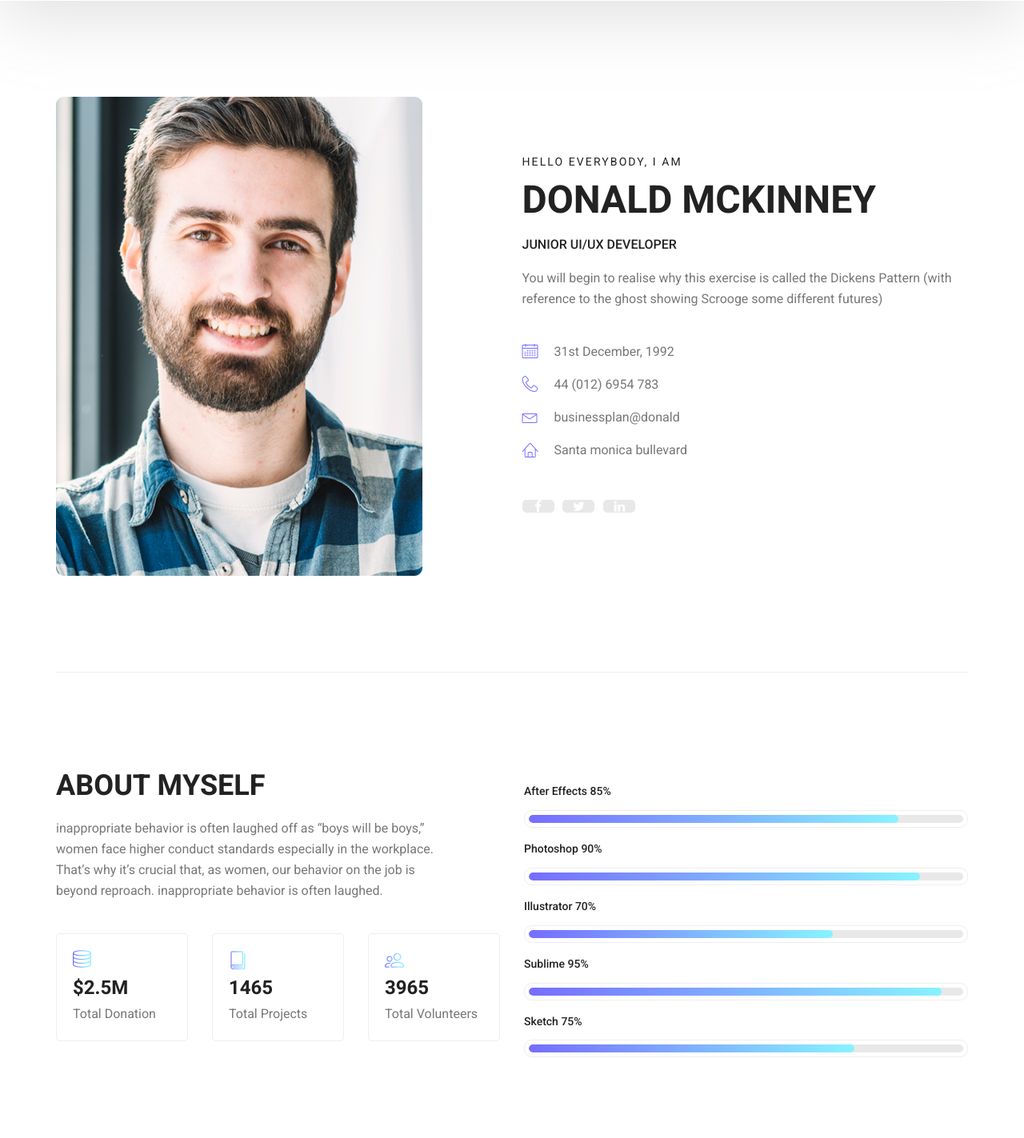
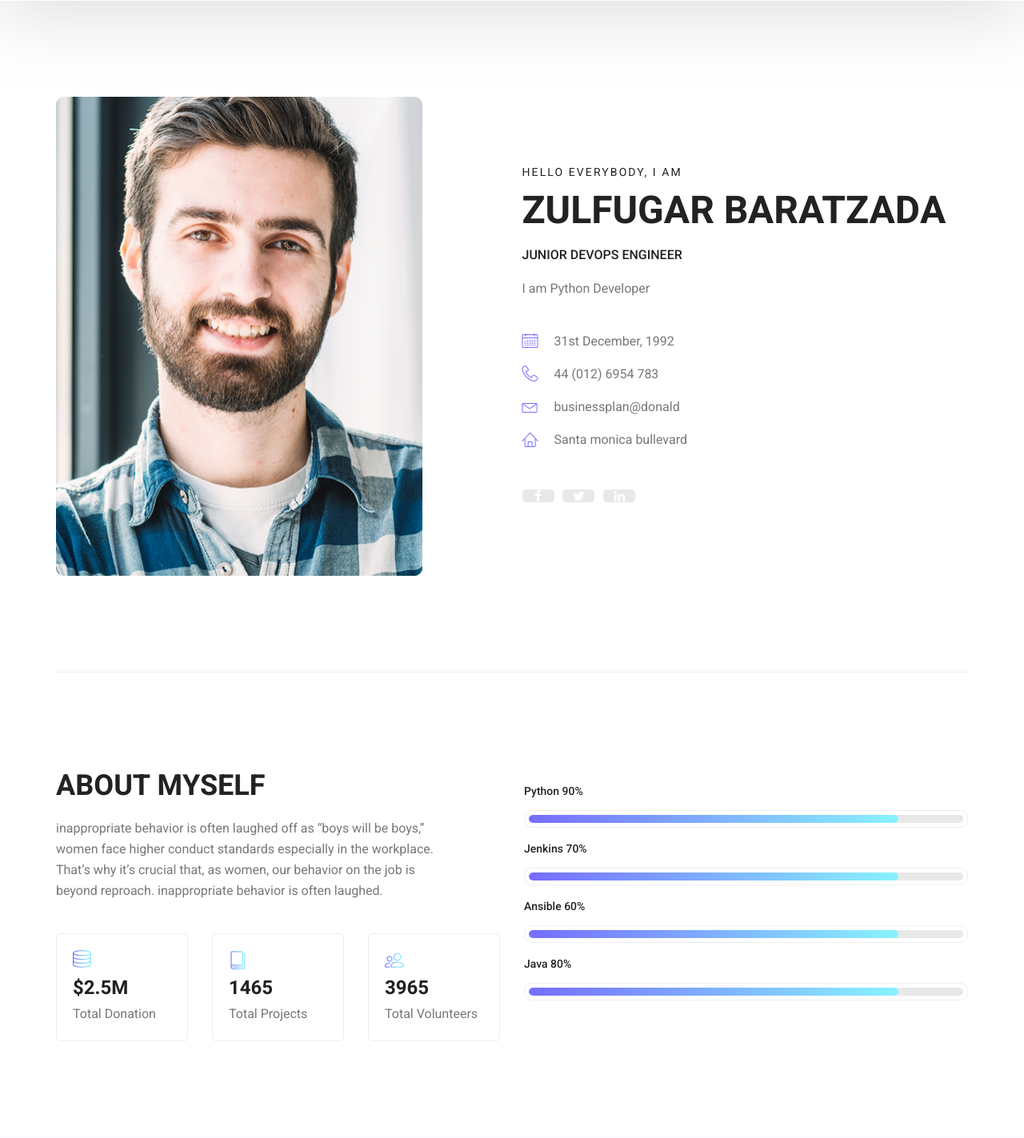
Before and after one commit to ZulfuqarBaratzade/django_cv, a Django app: page /about in a window 1280 px wide. Shown: the part 479-1902 px from the top of the page at 80% size. Run offline with Django 4.2, Linux system fonts and the light colour scheme; data comes from the database, SQL or seed files in the repository; both versions use the stored data as it was after the commit; some libraries are stand-ins or nearby versions.

Commit message:
skill updated

```diff
--- a/resume/core/admin.py
+++ b/resume/core/admin.py
@@ -21,8 +21,8 @@
 
     class Meta:
         model = ImageSettings
+
 @admin.register(Skill)
-
 class SkillAdmin(admin.ModelAdmin):
     list_display=['id','order','name','percentage','updated_date','created_date']
 
--- a/resume/core/views.py
+++ b/resume/core/views.py
@@ -1,5 +1,5 @@
 from django.shortcuts import render
-from core.models import General_Settings, ImageSettings
+from core.models import General_Settings, ImageSettings, Skill
 # Create your views here.
 def index(request):
     site_title = General_Settings.objects.get(name='site_title').parameter
@@ -11,6 +11,8 @@
     about_myself_welcome = General_Settings.objects.get(name='about_myself_welcome').parameter
     about_myself_footer = General_Settings.objects.get(name='about_myself_footer').parameter
     profile_photo = ImageSettings.objects.get(name='profile_photo').file
+    skills = Skill.objects.all().order_by('order')
+
     context = {
         'site_title': site_title,
         'site_keywords':site_keywords,
@@ -21,6 +23,7 @@
         'about_myself_welcome': about_myself_welcome,
         'about_myself_footer':about_myself_footer,
         'profile_photo':profile_photo,
+        'skills': skills,
 
     }
 
@@ -29,7 +32,32 @@
     return render(request,'index.html',context=context)
 
 def about(request):
-    return render(request,'about.html')
+    site_title = General_Settings.objects.get(name='site_title').parameter
+    site_keywords = General_Settings.objects.get(name='site_keywords').parameter
+    site_description = General_Settings.objects.get(name='site_description').parameter
+    home_banner_name = General_Settings.objects.get(name='home_banner_name').parameter
+    home_banner_title = General_Settings.objects.get(name='home_banner_title').parameter
+    home_banner_description = General_Settings.objects.get(name= 'home_banner_description').parameter
+    about_myself_welcome = General_Settings.objects.get(name='about_myself_welcome').parameter
+    about_myself_footer = General_Settings.objects.get(name='about_myself_footer').parameter
+    profile_photo = ImageSettings.objects.get(name='profile_photo').file
+    skills = Skill.objects.all().order_by('order')
+
+    context = {
+        'site_title': site_title,
+        'site_keywords':site_keywords,
+        'site_description': site_description,
+        'home_banner_name':home_banner_name,
+        'home_banner_title':home_banner_title,
+        'home_banner_description':home_banner_description,
+        'about_myself_welcome': about_myself_welcome,
+        'about_myself_footer':about_myself_footer,
+        'profile_photo':profile_photo,
+        'skills': skills,
+
+    }
+
+    return render(request,'about.html',context=context)
 def blog(request):
     return render(request,'blog.html')
 def contact(request):
--- a/resume/templates/about.html
+++ b/resume/templates/about.html
@@ -34,9 +34,9 @@
 						<div class="col-lg-7">
 							<div class="personal_text">
 								<h6>Hello Everybody, i am</h6>
-								<h3>Donald McKinney</h3>
-								<h4>Junior UI/UX Developer</h4>
-								<p>You will begin to realise why this exercise is called the Dickens Pattern (with reference to the ghost showing Scrooge some different futures)</p>
+								<h3>{{ home_banner_name }}</h3>
+								<h4>{{ home_banner_title }}</h4>
+								<p>{{ home_banner_description }}</p>
 								<ul class="list basic_info">
 									<li><a href="#"><i class="lnr lnr-calendar-full"></i> 31st December, 1992</a></li>
 									<li><a href="#"><i class="lnr lnr-phone-handset"></i> 44 (012) 6954 783</a></li>
@@ -92,45 +92,16 @@
         			<div class="col-lg-6">
         				<div class="tools_expert">
         					<div class="skill_main">
+								{% for skill in skills %}
 								<div class="skill_item">
-									<h4>After Effects <span class="counter">85</span>%</h4>
+									<h4>{{ skill.name }} <span class="counter">{{ skill.percentage }}</span>%</h4>
 									<div class="progress_br">
 										<div class="progress">
 											<div class="progress-bar" role="progressbar" aria-valuenow="85" aria-valuemin="0" aria-valuemax="100"></div>
 										</div>
 									</div>
 								</div>
-								<div class="skill_item">
-									<h4>Photoshop <span class="counter">90</span>%</h4>
-									<div class="progress_br">
-										<div class="progress">
-											<div class="progress-bar" role="progressbar" aria-valuenow="90" aria-valuemin="0" aria-valuemax="100"></div>
-										</div>
-									</div>
-								</div>
-								<div class="skill_item">
-									<h4>Illustrator <span class="counter">70</span>%</h4>
-									<div class="progress_br">
-										<div class="progress">
-											<div class="progress-bar" role="progressbar" aria-valuenow="70" aria-valuemin="0" aria-valuemax="100"></div>
-										</div>
-									</div>
-								</div>
-								<div class="skill_item">
-									<h4>Sublime <span class="counter">95</span>%</h4>
-									<div class="progress_br">
-										<div class="progress">
-											<div class="progress-bar" role="progressbar" aria-valuenow="95" aria-valuemin="0" aria-valuemax="100"></div>
-										</div>
-									</div>
-								</div>
-								<div class="skill_item">
-									<h4>Sketch <span class="counter">75</span>%</h4>
-									<div class="progress_br">
-										<div class="progress">
-											<div class="progress-bar" role="progressbar" aria-valuenow="75" aria-valuemin="0" aria-valuemax="100"></div>
-										</div>
-									</div>
+								{% endfor %}
 								</div>
 							</div>
         				</div>
```
Also changed, not shown: resume/templates/index.html (+13 -38 lines), resume/db.sqlite3.
